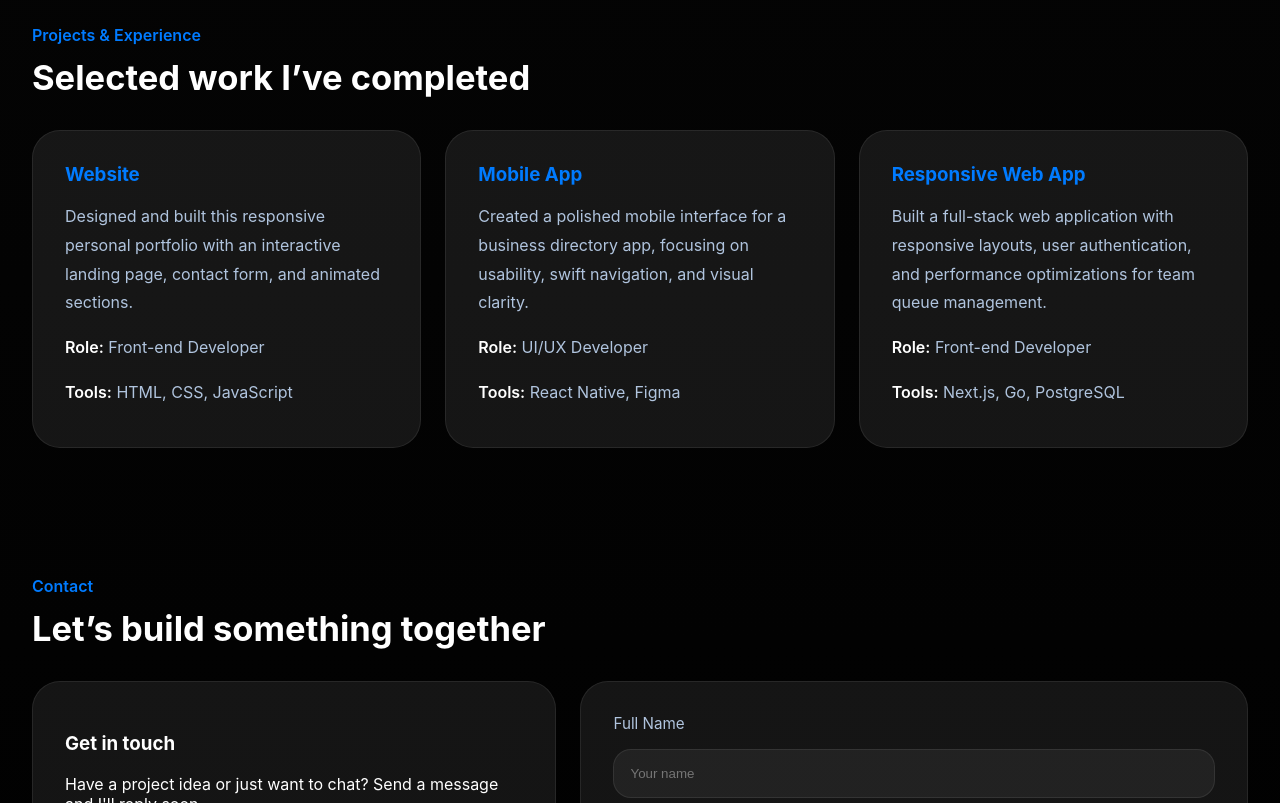
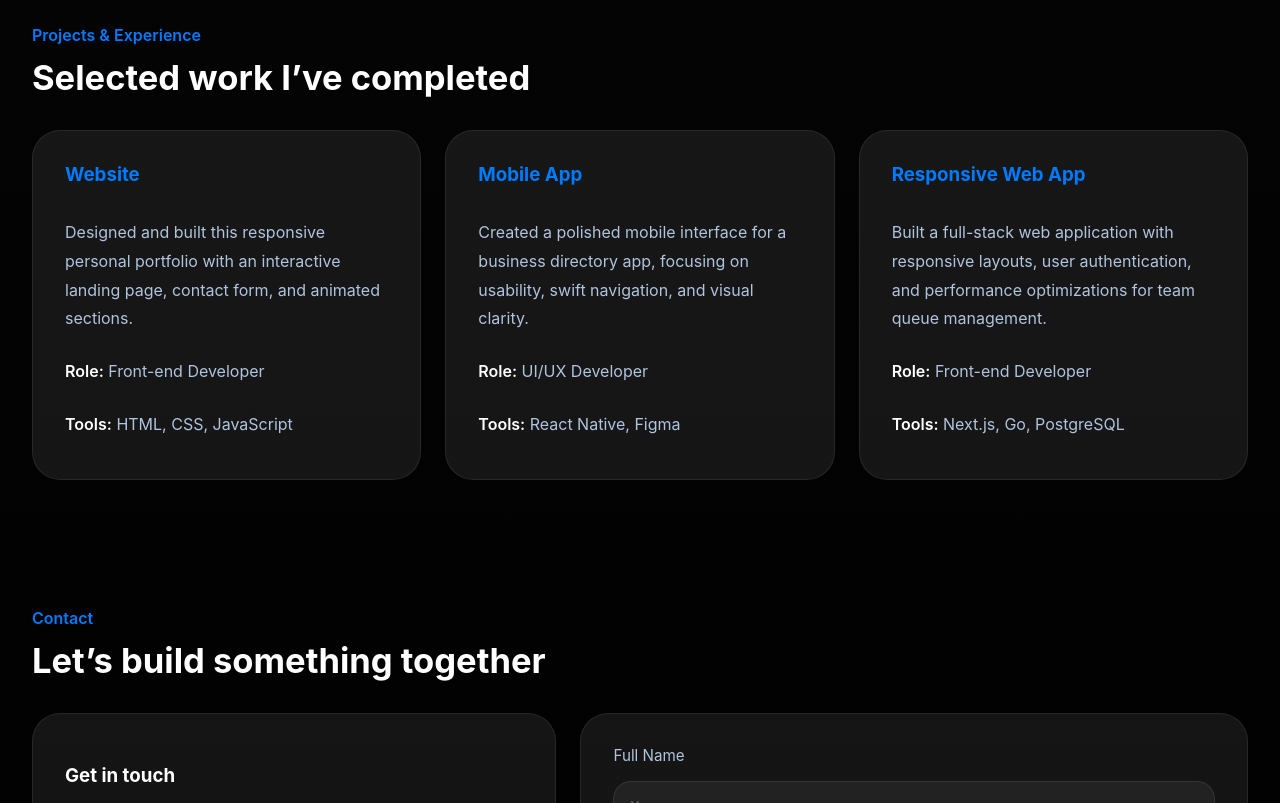
Before and after one commit to Motomby/sam-portfolio, a plain HTML site: page index.html in a window 1280 px wide. Shown: the part 1900-2703 px from the top of the page. Drawn offline with Linux system fonts and the light colour scheme.

Commit message:
Organize work section: add max-width, min-height, and flex layout to project cards

```diff
--- a/styles.css
+++ b/styles.css
@@ -353,6 +353,14 @@ body {
   transition: transform 0.3s ease, box-shadow 0.3s ease, border-color 0.3s ease;
 }
 
+.project-card {
+  max-width: 400px;
+  margin: 0 auto;
+  min-height: 280px;
+  display: flex;
+  flex-direction: column;
+}
+
 .about-card:hover,
 .feature-card:hover,
 .project-card:hover,
```
